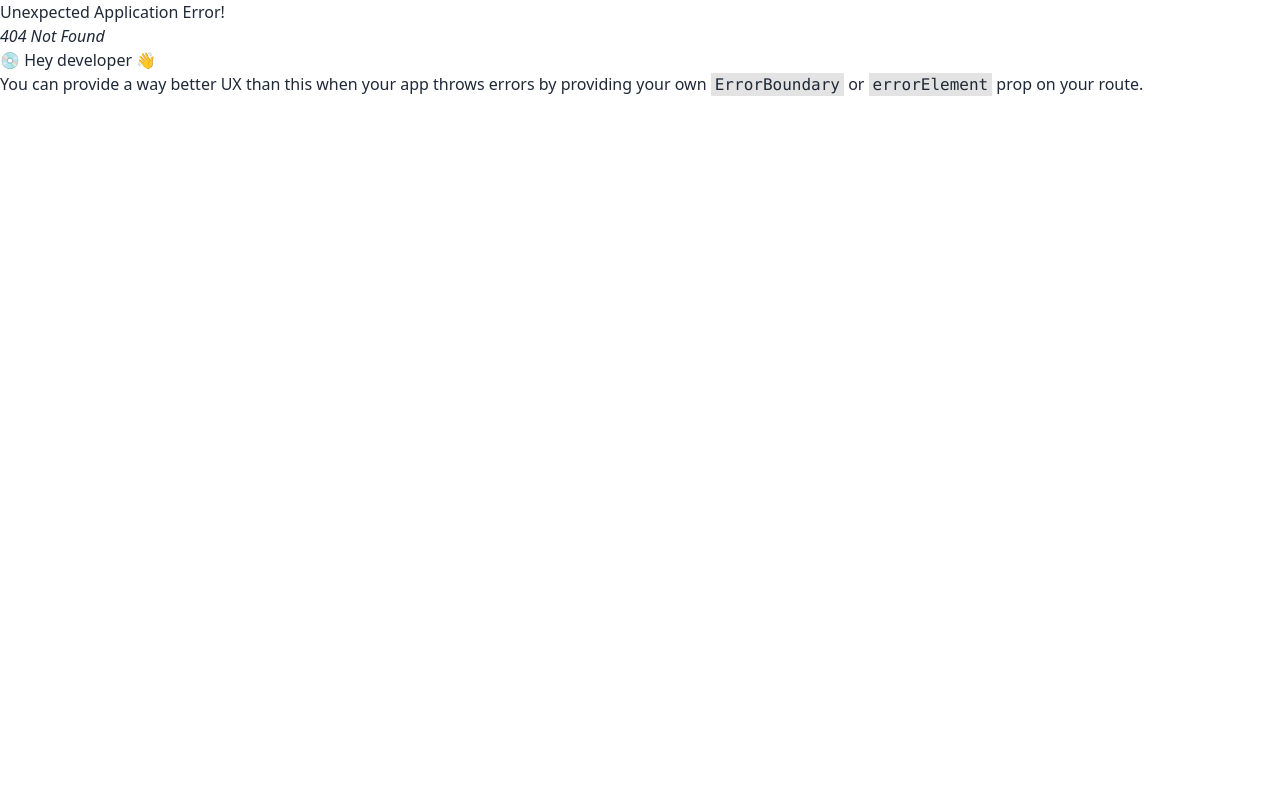
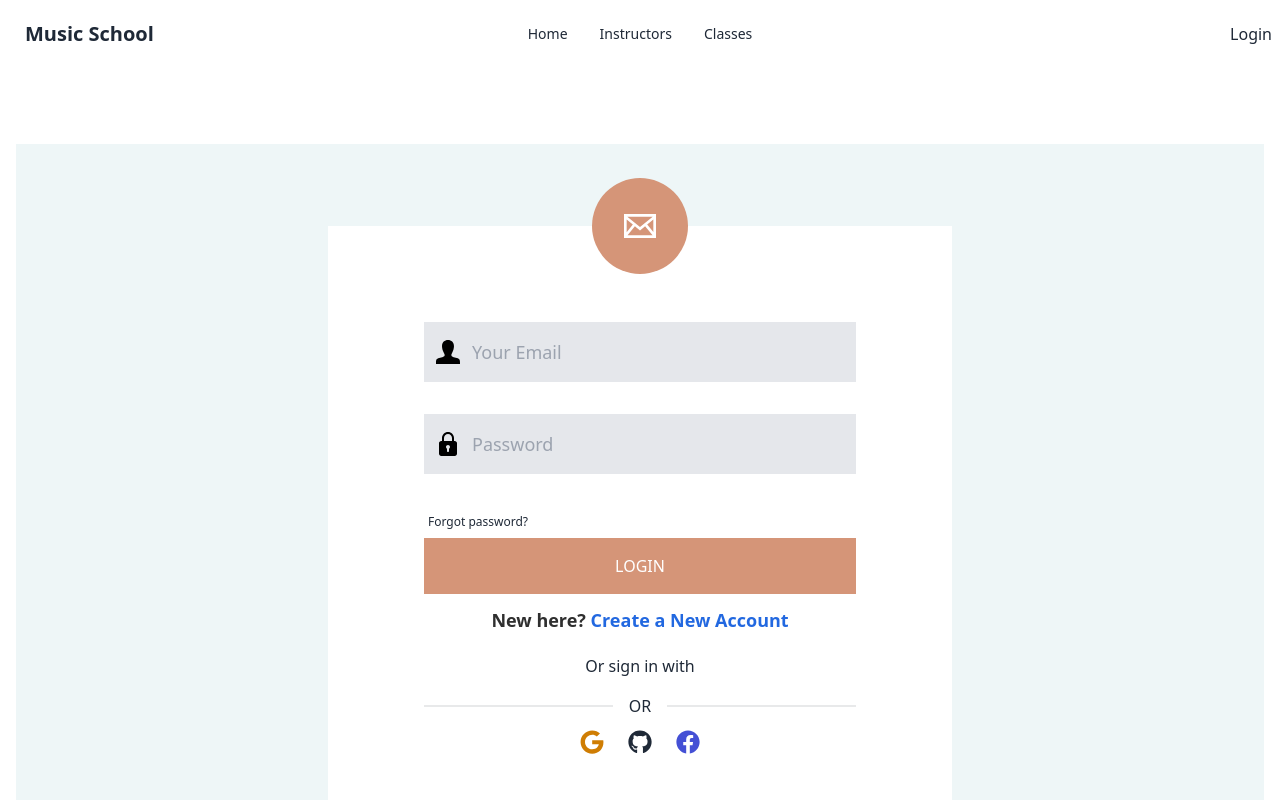
Before and after one commit to Shamimusman515419/toy-market-place-clint, a React (Vite) app: page /login in a window 1280 px wide. Before the commit this address had no page. Shown: the top 800 px of the page. Built offline with nearby package versions, Linux system fonts and the light colour scheme; no server answers.

Commit message:
AuthContext

```diff
--- a/package.json
+++ b/package.json
@@ -10,6 +10,7 @@
     "preview": "vite preview"
   },
   "dependencies": {
+    "@react-icons/all-files": "^4.1.0",
     "firebase": "^9.22.1",
     "localforage": "^1.10.0",
     "lottie-react": "^2.4.0",
@@ -18,9 +19,8 @@
     "react-dom": "^18.2.0",
     "react-hook-form": "^7.44.3",
     "react-icons": "^4.9.0",
-    "react-lottie": "^1.2.3",
     "react-router-dom": "^6.11.2",
-    "sort-by": "^1.2.0"
+    "sort-by": "^0.0.2"
   },
   "devDependencies": {
     "@types/react": "^18.0.37",
--- a/src/FirebaseConfig/Firebase.config.js
+++ b/src/FirebaseConfig/Firebase.config.js
@@ -7,13 +7,13 @@ import { getAnalytics } from "firebase/analytics";
 // Your web app's Firebase configuration
 // For Firebase JS SDK v7.20.0 and later, measurementId is optional
 const firebaseConfig = {
-  apiKey: "AIzaSyBzUzrYGe0EIZV-3hdmncZA_MQZOHJzTTY",
-  authDomain: "music-school-3a36d.firebaseapp.com",
-  projectId: "music-school-3a36d",
-  storageBucket: "music-school-3a36d.appspot.com",
-  messagingSenderId: "24814760843",
-  appId: "1:24814760843:web:eb221219fc801b7a3d758e",
-  measurementId: "G-3BPHQ1X5FB"
+  apiKey: import.meta.env.VITE_apiKey,
+  authDomain: import.meta.env.VITE_authDomain,
+  projectId: import.meta.env.VITE_projectId,
+  storageBucket: import.meta.env.VITE_storageBucket,
+  messagingSenderId: import.meta.env.VITE_messagingSenderId,
+  appId: import.meta.env.VITE_appId,
+  measurementId: import.meta.env.VITE_measurementId
 };
 
 // Initialize Firebase
--- /dev/null
+++ b/src/Pages/AuthProvider/AuthProvider.jsx
@@ -0,0 +1,53 @@
+import { createContext, useEffect, useState } from "react";
+
+export const AuthContact = createContext();
+import { GoogleAuthProvider, createUserWithEmailAndPassword, getAuth, onAuthStateChanged, signInWithEmailAndPassword, signInWithPopup } from "firebase/auth";
+import app from "../../FirebaseConfig/Firebase.config";
+const AuthProvider = ({ children }) => {
+
+     const [loading, setLoading] = useState(false)
+     const [user,setUser]=useState(null)
+     const auth = getAuth(app);
+     const GoogleProvider = new GoogleAuthProvider();
+
+     const CreateUser = (email, password) => {
+          return createUserWithEmailAndPassword(auth, email, password)
+     }
+     const GoogelSing = () => {
+          return signInWithPopup(auth, GoogleProvider)
+     }
+
+     const Login=(email,password)=>{
+           return signInWithEmailAndPassword(auth,email,password)
+     }
+
+     useEffect(() => {
+          const unsubcript = onAuthStateChanged(auth, currentUser => {
+               setUser(currentUser)
+
+                 setLoading(false)
+
+          })
+          return () => {
+               unsubcript()
+          }
+     }, []);
+
+     const userInfo = {
+          CreateUser,
+          loading,
+          GoogelSing,
+          Login,
+          user
+     }
+
+     return (
+          <div>
+               <AuthContact.Provider value={userInfo}>
+                    {children}
+               </AuthContact.Provider>
+          </div>
+     );
+};
+
+export default AuthProvider;
--- a/src/Routes/Route/Route.jsx
+++ b/src/Routes/Route/Route.jsx
@@ -2,6 +2,7 @@ import { createBrowserRouter } from "react-router-dom";
 import Home from "../../Pages/Home/Home/Home";
 import Main from "../../Layout/Main/Main";
 import Ragister from "../../UserAccount/Ragister/Ragister";
+import Login from "../../UserAccount/Login/Login";
 
 
 const Route = createBrowserRouter([
@@ -16,6 +17,10 @@ const Route = createBrowserRouter([
                {
                      path:'/ragister',
                      element:<Ragister></Ragister>
+               },
+               {
+                     path:'/login',
+                     element:<Login></Login>
                }
            ]
      }
--- a/src/Shared/Navber/Navber.jsx
+++ b/src/Shared/Navber/Navber.jsx
@@ -1,7 +1,11 @@
+import { useContext } from "react";
 import { Link } from "react-router-dom";
+import { AuthContact } from "../../Pages/AuthProvider/AuthProvider";
 
 
 const Navber = () => {
+
+     const {user}=useContext(AuthContact);
      const NavOptions = <>
           <li> <Link to={'/'}>Home</Link> </li>
           <li> <Link to={'/instructors'}>Instructors</Link> </li>
--- a/src/UserAccount/Login/Login.jsx
+++ b/src/UserAccount/Login/Login.jsx
@@ -1,9 +1,78 @@
+import { useContext } from "react";
+import { useForm } from "react-hook-form";
+import { Link } from "react-router-dom";
+import { AuthContact } from "../../Pages/AuthProvider/AuthProvider";
+import SocalLogin from "../SocalLogin/SocalLogin";
+;
 
 
 const Login = () => {
+     const { Login } = useContext(AuthContact)
+     const { register, handleSubmit, reset, formState: { errors } } = useForm();
+     const onSubmit = (data) => {
+
+          Login(data.email, data.password).then(result => {
+               reset()
+               console.log(result);
+          }).catch(error => {
+               console.log(error.message);
+          })
+     }
+
      return (
-          <div>
-               <h1> Login</h1>
+          <div className="  md:p-4">
+               <div className=' pt-20'>
+                    <div>
+                         <div className=" bg-[#EEF6F7] h-screen overflow-hidden flex items-center justify-center">
+                              <div className="bg-white lg:w-6/12 md:7/12 w-8/12 shadow-3xl">
+                                   <div className="bg-button-color absolute left-1/2 transform -translate-x-1/2 -translate-y-1/2 rounded-full p-4 md:p-8">
+                                        <svg width="32" height="32" viewBox="0 0 24 24" fill="#FFF">
+                                             <path d="M0 3v18h24v-18h-24zm6.623 7.929l-4.623 5.712v-9.458l4.623 3.746zm-4.141-5.929h19.035l-9.517 7.713-9.518-7.713zm5.694 7.188l3.824 3.099 3.83-3.104 5.612 6.817h-18.779l5.513-6.812zm9.208-1.264l4.616-3.741v9.348l-4.616-5.607z" />
+                                        </svg>
+                                   </div>
+                                   <form onSubmit={handleSubmit(onSubmit)} className="p-12 md:p-24">
+
+                                        <div>
+                                             <div className="flex items-center text-lg mb-6 md:mb-8">
+                                                  <svg className="absolute ml-3" width="24" viewBox="0 0 24 24">
+                                                       <path d="M20.822 18.096c-3.439-.794-6.64-1.49-5.09-4.418 4.72-8.912 1.251-13.678-3.732-13.678-5.082 0-8.464 4.949-3.732 13.678 1.597 2.945-1.725 3.641-5.09 4.418-3.073.71-3.188 2.236-3.178 4.904l.004 1h23.99l.004-.969c.012-2.688-.092-4.222-3.176-4.935z" />
+                                                  </svg>
+                                                  <input  {...register("email", { required: true })} aria-invalid={errors.mail ? "true" : "false"} name='email' id="username" className="bg-gray-200 pl-12 py-2 md:py-4 focus:outline-none w-full" placeholder="Your Email" type="email" />
+                                             </div>
+                                             {errors.email && <span className="text-red-500">email is required</span>}
+                                        </div>
+                                        <div>
+                                             <div className="flex items-center text-lg mb-6 md:mb-8">
+                                                  <svg className="absolute ml-3" viewBox="0 0 24 24" width="24">
+                                                       <path d="m18.75 9h-.75v-3c0-3.309-2.691-6-6-6s-6 2.691-6 6v3h-.75c-1.24 0-2.25 1.009-2.25 2.25v10.5c0 1.241 1.01 2.25 2.25 2.25h13.5c1.24 0 2.25-1.009 2.25-2.25v-10.5c0-1.241-1.01-2.25-2.25-2.25zm-10.75-3c0-2.206 1.794-4 4-4s4 1.794 4 4v3h-8zm5 10.722v2.278c0 .552-.447 1-1 1s-1-.448-1-1v-2.278c-.595-.347-1-.985-1-1.722 0-1.103.897-2 2-2s2 .897 2 2c0 .737-.405 1.375-1 1.722z" />
+                                                  </svg>
+                                                  <input {...register('password', { required: true })} aria-invalid={errors.password ? "true" : "false"} type="password" id="password" className="bg-gray-200 pl-12 py-2 md:py-4 focus:outline-none w-full" placeholder="Password" />
+
+                                             </div>
+                                             {errors.password && <span className="text-red-500">password is required</span>}
+                                        </div>
+
+                                        <label className="label">
+                                             <a href="#" className="label-text-alt link link-hover">Forgot password?</a>
+                                        </label>
+                                        <button className=" bg-button-color  font-medium p-2 md:p-4 text-white uppercase w-full">Login</button>
+                                        <div>
+                                             <h1 className=' text-lg mt-3  font-color text-center font-semibold'> New here? <Link to={'/ragister'} className=' text-color'> Create a New Account</Link> </h1>
+                                        </div>
+                                        <div>
+                                             <p className=' text-base my-5  font-medium text-center'>Or sign in with</p>
+                                        </div>
+                                        <div className="divider">OR</div>
+                                        <SocalLogin></SocalLogin>
+                                   </form>
+
+                              </div>
+                         </div>
+                    </div>
+
+               </div>
+
+
           </div>
      );
 };
--- a/src/UserAccount/Ragister/Ragister.jsx
+++ b/src/UserAccount/Ragister/Ragister.jsx
@@ -1,19 +1,36 @@
-import { useState } from "react";
+import { useContext, useState } from "react";
 import { useForm } from "react-hook-form";
 
 import { Link } from "react-router-dom";
+import { AuthContact } from "../../Pages/AuthProvider/AuthProvider";
+import { getAuth, updateProfile } from "firebase/auth";
+import app from "../../FirebaseConfig/Firebase.config";
 
 
 const Ragister = () => {
-     const [machEorro,setMachError]=useState('')
+     const [machEorro, setMachError] = useState('')
+     const { CreateUser } = useContext(AuthContact);
      const { register, handleSubmit, reset, formState: { errors } } = useForm();
      const onSubmit = data => {
+          const auth = getAuth(app);
+          const name = data.fistName + " " + data.lastName;
+          if (data.password == data.ConfirmPassword) {
+               CreateUser(data.email, data.password).then(result => {
+                    console.log(result.user);
+                    updateProfile(auth.currentUser, {
+                         displayName: name, photoURL: data.photo
+                    }).then((result) => {
+                         reset()
+                       console.log( "shamim", result);
+                    }).catch((error) => {
+                         console.log(error.message);
+                    });
+               }).catch(error => {
+                    console.log(error.message);
+               })
 
-
-          if(data.password == data.ConfirmPassword){
-               console.log(data);
-          }else{
-               return  setMachError(" password not mach")
+          } else {
+               return setMachError(" password not mach")
           }
      }
 
@@ -77,7 +94,7 @@ const Ragister = () => {
 
 
                               </div>
-                               {machEorro ? <p className="  text-red-500"> {machEorro}</p> : "" }
+                              {machEorro ? <p className="  text-red-500"> {machEorro}</p> : ""}
                               <label className="label">
                                    <a href="#" className="label-text-alt link link-hover">Forgot password?</a>
                               </label>
--- /dev/null
+++ b/src/UserAccount/SocalLogin/SocalLogin.jsx
@@ -0,0 +1,29 @@
+import  { useContext } from 'react';
+import { AuthContact } from '../../Pages/AuthProvider/AuthProvider';
+import { FaGoogle,FaFacebook,FaGithub } from 'react-icons/fa';
+
+const SocalLogin = () => {
+     const { GoogelSing } = useContext(AuthContact);
+
+
+     const handleGoogle = () => {
+          GoogelSing().then(result=>{
+                console.log(result.user);
+          }).catch(error=>{
+               console.log(error);
+          })
+     }
+     return (
+          <div>
+               <div>
+                    <div className=' my-3 px-2 flex gap-6  justify-center items-center'>
+                         <FaGoogle install react-icons  onClick={handleGoogle} className='   cursor-pointer text-[#cf7d03] text-2xl'></FaGoogle>
+                         <FaGithub className=' cursor-pointer text-2xl'></FaGithub>
+                         <FaFacebook className=' cursor-pointer text-[#4450d5] text-2xl'></FaFacebook>
+                    </div>
+               </div>
+          </div>
+     );
+};
+
+export default SocalLogin;
--- a/src/index.css
+++ b/src/index.css
@@ -13,3 +13,6 @@
 .bg-color{
       background-color: rgba(0, 0, 255, 0.692);
 }
+.bg-button-color{
+       background-color: #D59578;
+}
--- a/src/main.jsx
+++ b/src/main.jsx
@@ -4,12 +4,15 @@ import ReactDOM from 'react-dom/client'
 import './index.css'
 import { RouterProvider } from 'react-router-dom'
 import Route from './Routes/Route/Route.jsx'
+import AuthProvider from './Pages/AuthProvider/AuthProvider'
 
 ReactDOM.createRoot(document.getElementById('root')).render(
 
   <React.StrictMode>
     <div className=' max-w-7xl m-auto '>
+    <AuthProvider>
     <RouterProvider router={Route}></RouterProvider>
+      </AuthProvider>
     </div>
 
   </React.StrictMode>,
```
Also changed, not shown: 1 other file (tests, documents, lock files or other folders). Lines whose indentation alone changed are shown as unchanged.
